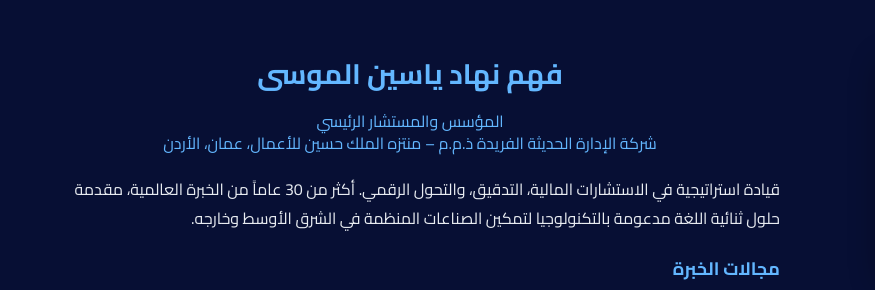
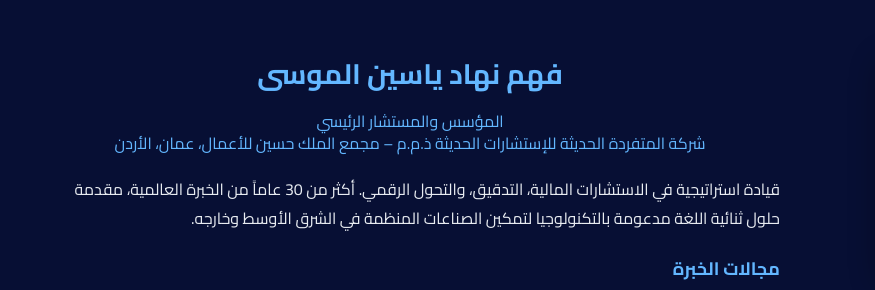
Before and after one commit to Eqtechjo/ummc, a plain HTML site: page founder.ar.html in a window 1280 px wide. Shown: the part 117-407 px from the top of the page, 0-875 px from the left. Drawn offline with nearby package versions, Linux system fonts and the light colour scheme.

Commit message:
Update founder.ar.html

```diff
--- a/founder.ar.html
+++ b/founder.ar.html
@@ -474,7 +474,7 @@ footer ul li a:hover {
       <h3 style="text-align: center; color: #63b7ff; margin-bottom: 10px;">فهم نهاد ياسين الموسى</h3>
       <h4 style="text-align: center; font-weight: 500; margin-bottom: 20px;">
         المؤسس والمستشار الرئيسي<br>
-        شركة الإدارة الحديثة الفريدة ذ.م.م – منتزه الملك حسين للأعمال، عمان، الأردن
+        شركة المتفردة الحديثة للإستشارات الحديثة ذ.م.م – مجمع الملك حسين للأعمال، عمان، الأردن
       </h4>
       <p style="margin-bottom: 20px; line-height: 1.8;">
         قيادة استراتيجية في الاستشارات المالية، التدقيق، والتحول الرقمي. أكثر من 30 عاماً من الخبرة العالمية، مقدمة حلول ثنائية اللغة مدعومة بالتكنولوجيا لتمكين الصناعات المنظمة في الشرق الأوسط وخارجه.
```
